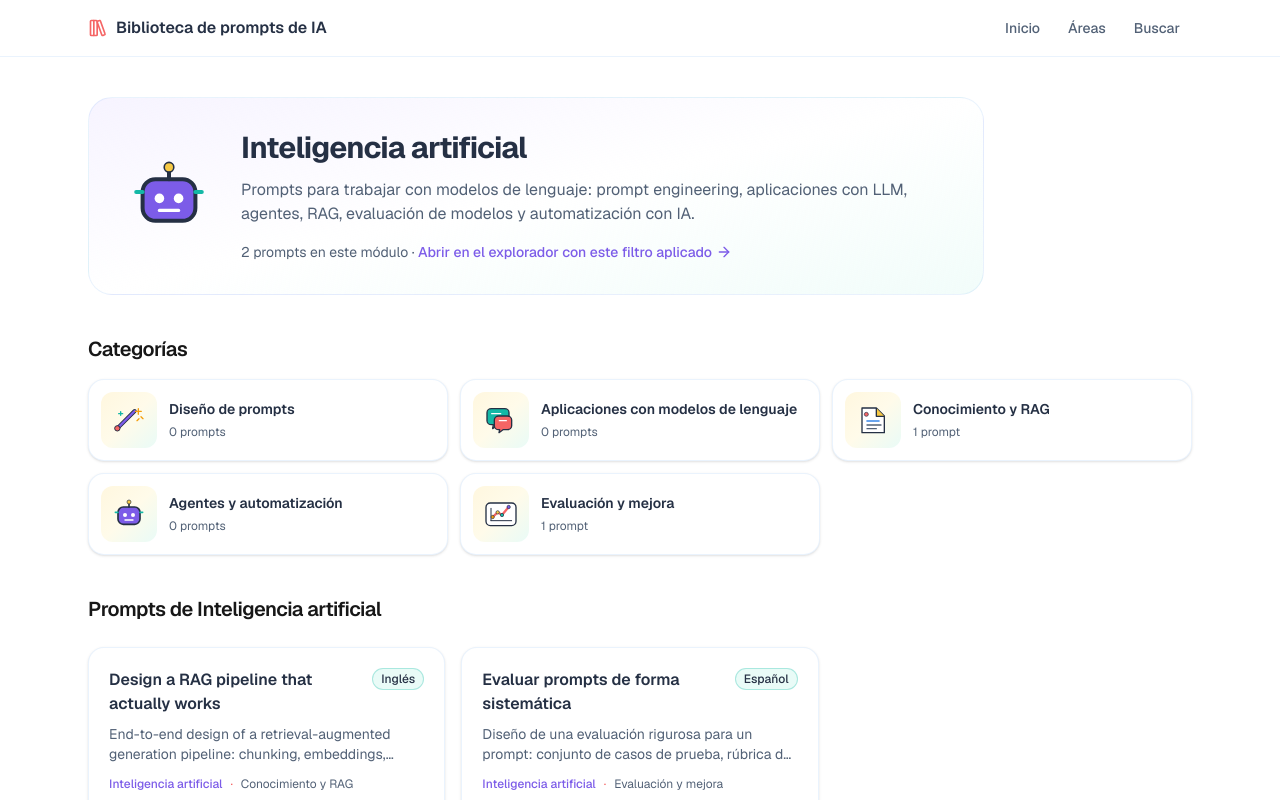
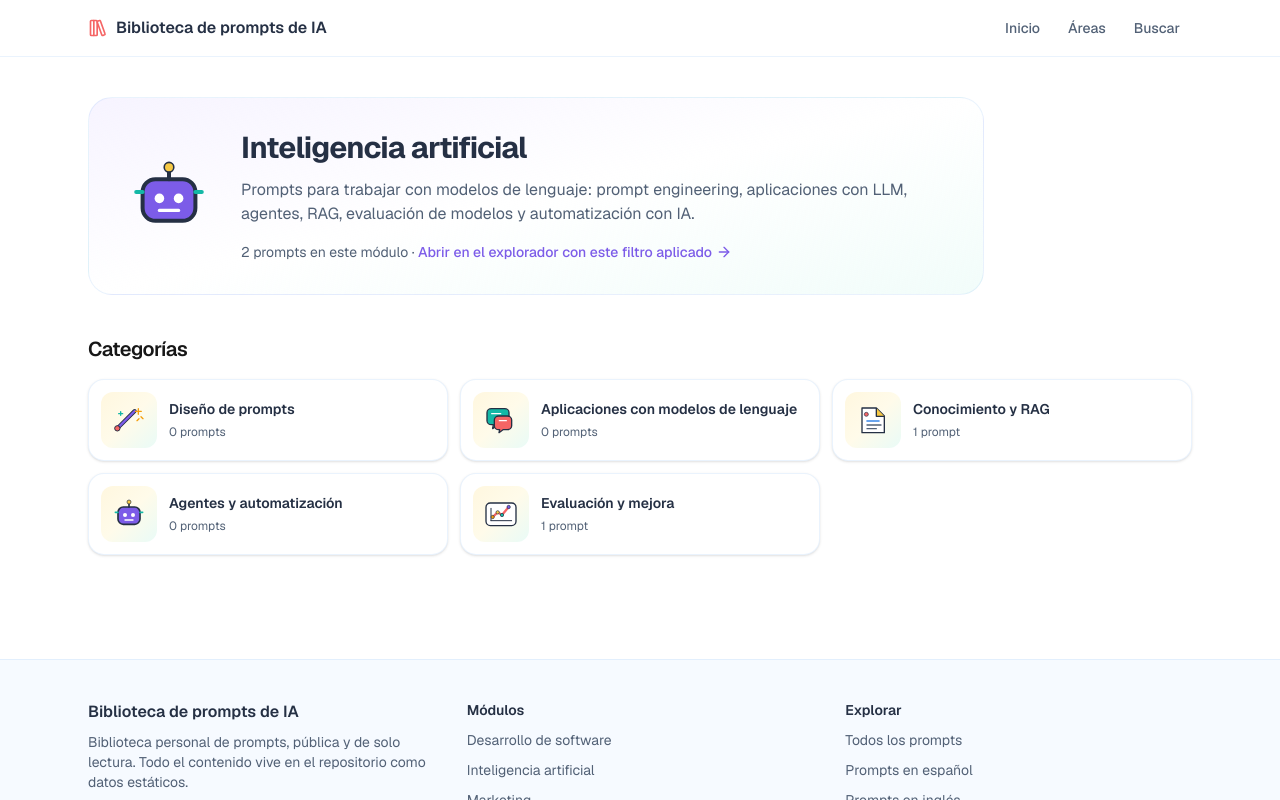
Before and after one commit to josemn24/xesmona-prompt-library, a Next.js app: page /modules/artificial-intelligence in a window 1280 px wide. Shown: the top 800 px of the page. Built offline with nearby package versions, Linux system fonts and the light colour scheme.

Commit message:
feat: remove prompts on categories page

```diff
--- a/app/modules/[module]/page.tsx
+++ b/app/modules/[module]/page.tsx
@@ -2,7 +2,6 @@ import { ArrowRight } from "lucide-react";
 import type { Metadata } from "next";
 import Link from "next/link";
 import { notFound } from "next/navigation";
-import { PromptCard } from "@/src/components/prompt-card";
 import { CategoryCard } from "@/src/components/category-card";
 import { Illustration } from "@/src/components/illustrations";
 import { modules } from "@/src/data";
@@ -11,10 +10,9 @@ import { promptsUrl } from "@/src/lib/query-params";
 import {
   getCategoriesForModule,
   getCategoryById,
+  countPromptsForModule,
   getModuleById,
   getModuleNavigation,
-  getPromptsForModule,
-  sortByUpdatedAtDesc,
 } from "@/src/lib/taxonomy";
 
 type PageProps = {
@@ -52,7 +50,7 @@ export default async function ModulePage({ params }: PageProps) {
 
   const moduleCategories = getCategoriesForModule(moduleData.id);
   const moduleNavigation = getModuleNavigation(moduleData.id);
-  const modulePrompts = sortByUpdatedAtDesc(getPromptsForModule(moduleData.id));
+  const promptCount = countPromptsForModule(moduleData.id);
 
   return (
     <div className="mx-auto max-w-6xl px-4 py-10 sm:px-6">
@@ -64,8 +62,8 @@ export default async function ModulePage({ params }: PageProps) {
           </h1>
           <p className="mt-3 text-brand-slate">{moduleData.description}</p>
           <p className="mt-4 text-sm text-brand-slate">
-          {modulePrompts.length}{" "}
-          {modulePrompts.length === 1
+          {promptCount}{" "}
+          {promptCount === 1
             ? "prompt en este módulo"
             : "prompts en este módulo"}
           {" · "}
@@ -82,15 +80,6 @@ export default async function ModulePage({ params }: PageProps) {
 
       {moduleNavigation ? (
         <section aria-labelledby="recorrido-del-modulo" className="mt-10">
-          <h2
-            id="recorrido-del-modulo"
-            className="text-xl font-semibold tracking-tight text-neutral-900"
-          >
-            Explorar por recorrido
-          </h2>
-          <p className="mt-2 text-sm text-brand-slate">
-            Una forma orientativa de recorrer las categorías de este módulo.
-          </p>
           <div className="mt-6 space-y-8">
             {moduleNavigation.groups.map((group) => {
               const groupCategories = group.categories
@@ -144,19 +133,6 @@ export default async function ModulePage({ params }: PageProps) {
         </section>
       )}
 
-      <section aria-labelledby="prompts-del-modulo" className="mt-10">
-        <h2
-          id="prompts-del-modulo"
-          className="text-xl font-semibold tracking-tight text-neutral-900"
-        >
-          Prompts de {moduleData.label}
-        </h2>
-        <div className="mt-6 grid gap-4 sm:grid-cols-2 lg:grid-cols-3">
-          {modulePrompts.map((prompt) => (
-            <PromptCard key={prompt.id} prompt={prompt} />
-          ))}
-        </div>
-      </section>
     </div>
   );
 }
```
